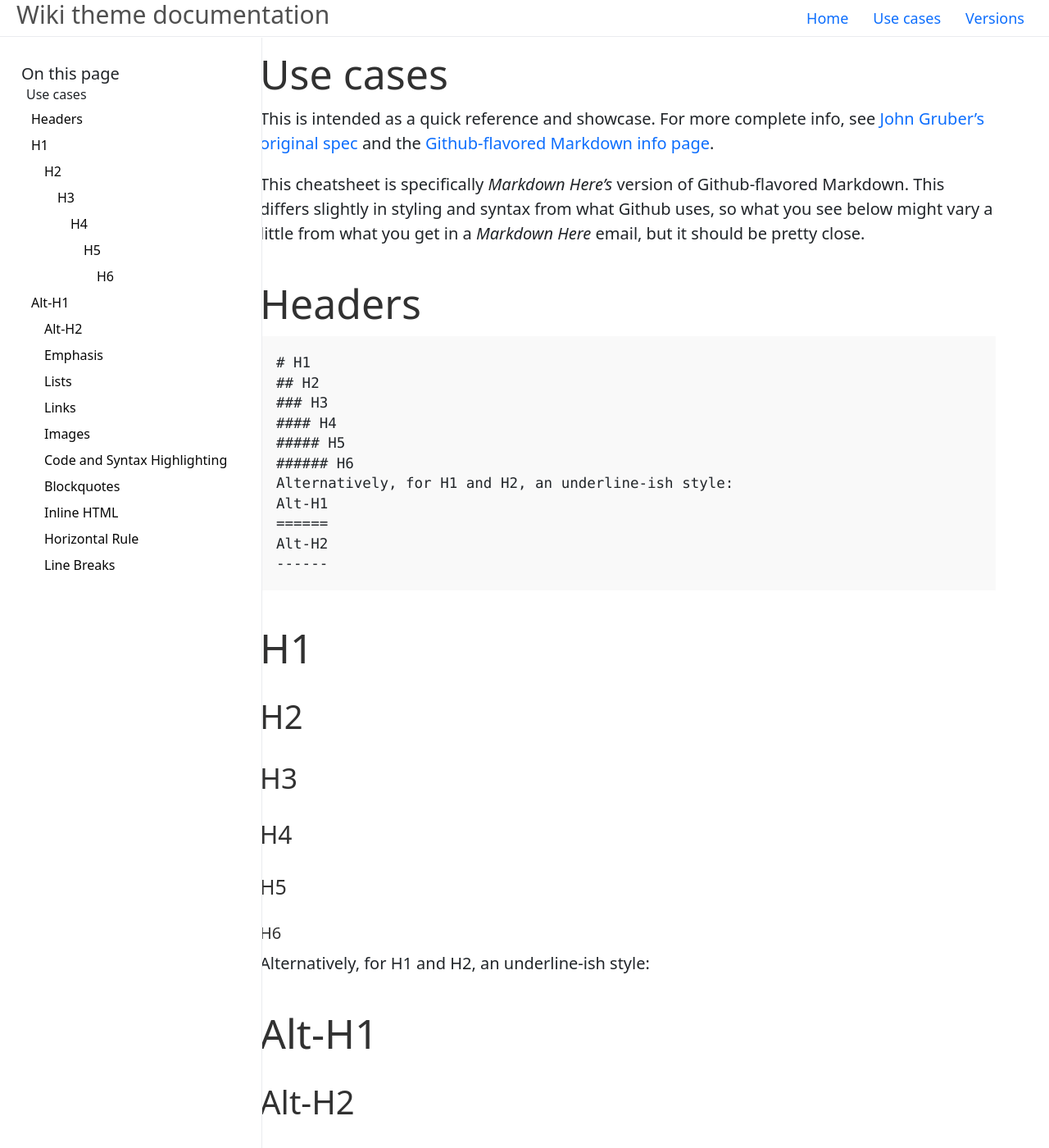
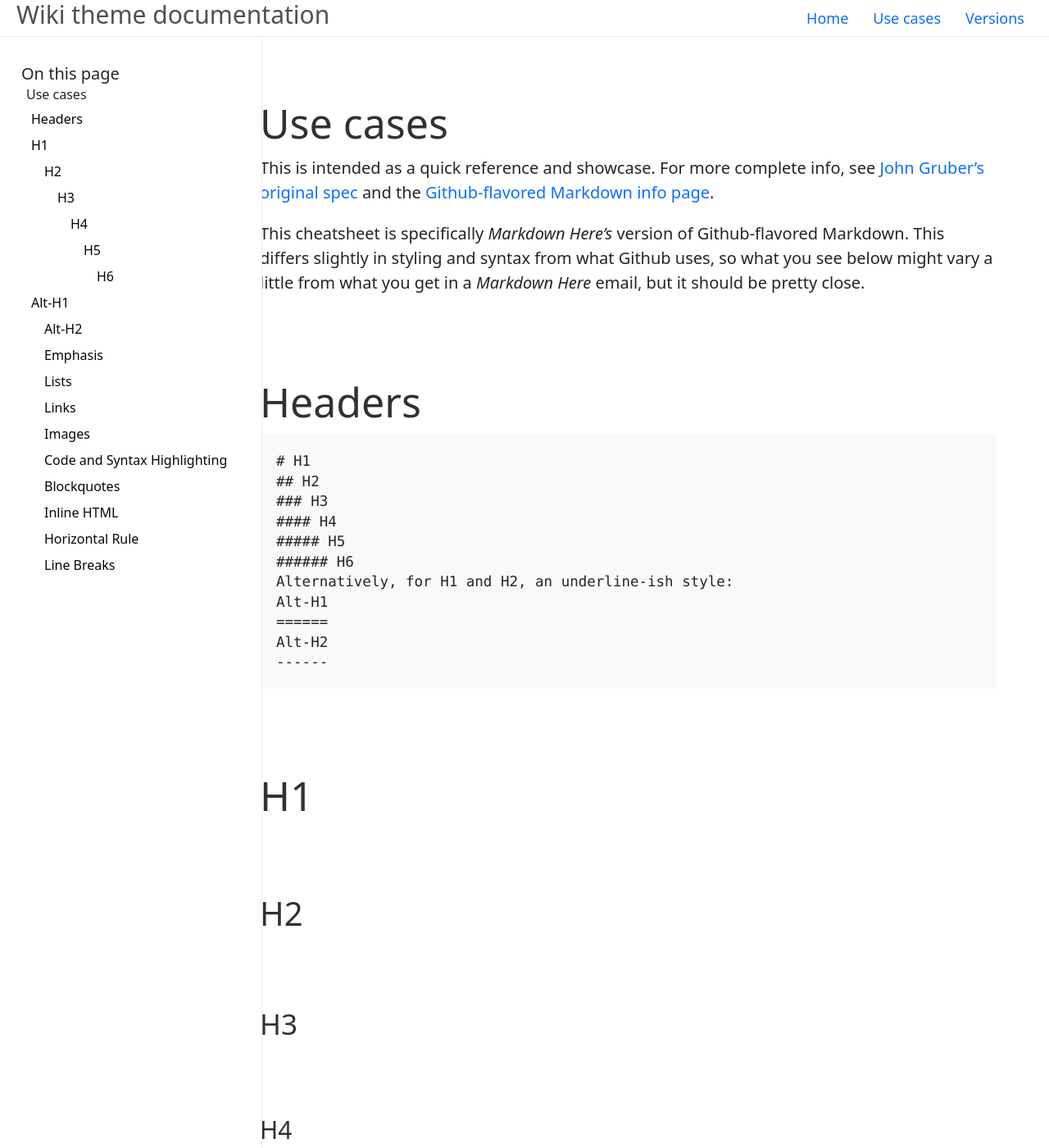
Before and after one commit to zozobalogh0817/zocs, a Jekyll site: the page built from usecases.md, in a window 1280 px wide and 1400 px high. Shown: the whole window at 82% size. Built offline with Jekyll 4.4.1, drawn with Linux system fonts in a browser that asks for light colours; comment, search, counter and statistics services are not loaded.

Commit message:
fix: smaller ui glitches

```diff
--- a/_includes/script/main.html
+++ b/_includes/script/main.html
@@ -7,17 +7,21 @@
         font-size: 20px;
         line-height: 1.5;
     }
+
     body {
         color: #515151;
         background-color: #fff;
     }
+
     a, a:hover, a:focus {
         color: #268bd2;
         text-decoration: none !important;
     }
+
     a strong, a:hover strong, a:focus strong {
         color: inherit;
     }
+
     h1, h2, h3, h4, h5, h6 {
         margin-bottom: 0.5rem;
         font-weight: bold;
@@ -25,45 +29,57 @@
         color: #313131;
         text-rendering: optimizeLegibility;
     }
+
     h1 {
         font-size: 2rem;
     }
+
     h2 {
         margin-top: 1rem;
         font-size: 1.5rem;
     }
+
     h3 {
         margin-top: 1.5rem;
         font-size: 1.25rem;
     }
+
     h4, h5, h6 {
         margin-top: 1rem;
         font-size: 1rem;
     }
+
     p {
         margin-top: 0;
         margin-bottom: 1rem;
     }
+
     strong {
         color: #303030;
     }
+
     ul, ol, dl {
         margin-top: 0;
         margin-bottom: 1rem;
     }
+
     dt {
         font-weight: bold;
     }
+
     dd {
         margin-bottom: 0.5rem;
     }
+
     code, pre {
         font-family: Menlo, Monaco, "Courier New", monospace;
     }
+
     code {
         padding: 0.25em 0.5em;
         font-size: 85%;
     }
+
     pre {
         margin-top: 0;
         margin-bottom: 1rem;
@@ -72,40 +88,48 @@
         line-height: 1.4;
         background-color: #f9f9f9;
     }
+
     pre code {
         padding: 0;
         font-size: 100%;
         color: inherit;
         background-color: transparent;
     }
+
     blockquote {
         padding: 0.5rem 1rem;
         margin: 0.8rem 0;
         color: #7a7a7a;
         border-left: 0.25rem solid #e5e5e5;
     }
+
     blockquote p:last-child {
         margin-bottom: 0;
     }
+
     img {
         display: block;
         max-width: 100%;
         margin: 0 0 1rem;
         border-radius: 5px;
     }
+
     table {
         margin-bottom: 1rem;
         width: 100%;
         border: 1px solid #e5e5e5;
         border-collapse: collapse;
     }
+
     table td, table th {
         padding: 0.25rem 0.5rem;
         border: 1px solid #e5e5e5;
     }
+
     table tr:nth-child(odd) td, table tr:nth-child(odd) th {
         background-color: #f9f9f9;
     }
+
     .container {
         max-width: 38rem;
         padding-left: 1rem;
@@ -113,13 +137,16 @@
         margin-left: auto;
         margin-right: auto;
     }
+
     .inner-container {
         padding: 2rem 2.5rem;
     }
+
     .page h1, h2, h3, h4, h5, h6 {
         margin-top: -2.6rem !important;
-        padding-top: 3.6rem !important;
+        padding-top: 6.6rem !important;
     }
+
     /* Responsive columns layout */
     .icon .outbound {
         color: #aaa;
@@ -128,14 +155,17 @@
         position: relative;
         top: -2px;
     }
+
     .page-edit {
         padding-top: 12rem;
         color: #4e6e8e;
     }
+
     .page-edit .edit-link {
         text-decoration: none;
         display: inline-block;
     }
+
     .masthead {
         border-bottom: 1px solid #eaecef;
         background-color: #fff;
@@ -144,16 +174,20 @@
         width: 100%;
         top: 0;
         left: 0;
+        z-index: 10;
     }
+
     .masthead .masthead-title {
         margin-top: 0;
         margin-bottom: 0;
         padding-left: 1rem;
         color: #505050;
     }
+
     .masthead .masthead-title a {
         color: #505050;
     }
+
     .masthead .masthead-title small {
         color: #c0c0c0;
         font-size: 75%;
```
